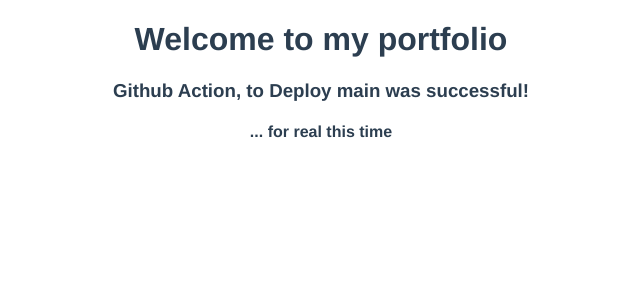
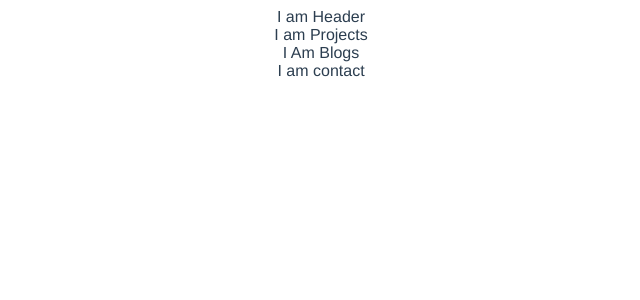
Before and after one commit to N8ers/portfolio, a Vue app: page / in a window 1280 px wide. Shown: the top 300 px of the page, without its empty margins (319-959 px from the left). Built offline with nearby package versions, Linux system fonts and the light colour scheme.

Commit message:
create basic components

```diff
--- /dev/null
+++ b/src/components/Blogs.vue
@@ -0,0 +1,9 @@
+<template>
+  <div>I Am Blogs</div>
+</template>
+
+<script>
+export default {
+  name: 'Blogs',
+};
+</script>
--- /dev/null
+++ b/src/components/Contact.vue
@@ -0,0 +1,9 @@
+<template>
+  <div>I am contact</div>
+</template>
+
+<script>
+export default {
+  name: 'Contact',
+};
+</script>
--- /dev/null
+++ b/src/components/Header.vue
@@ -0,0 +1,9 @@
+<template>
+  <div>I am Header</div>
+</template>
+
+<script>
+export default {
+  name: 'Header',
+};
+</script>
--- a/src/components/Home.vue
+++ b/src/components/Home.vue
@@ -1,16 +1,25 @@
 <template>
   <div>
-    <h1>Welcome to my portfolio</h1>
-    <h3>Github Action, to Deploy main was successful!</h3>
-    <h4>... for real this time</h4>
+    <Header />
+    <Projects />
+    <Blogs />
+    <Contact />
   </div>
 </template>
 
 <script>
+import Header from './Header.vue';
+import Contact from './Contact.vue';
+import Projects from './Projects.vue';
+import Blogs from './Blogs.vue';
+
 export default {
   name: 'Home',
+  components: {
+    Header,
+    Projects,
+    Blogs,
+    Contact,
+  },
 };
 </script>
-
-<style>
-</style>
--- /dev/null
+++ b/src/components/Projects.vue
@@ -0,0 +1,10 @@
+<template>
+  <div>I am Projects</div>
+</template>
+
+<script>
+export default {
+  name: 'Projects',
+
+};
+</script>
```
